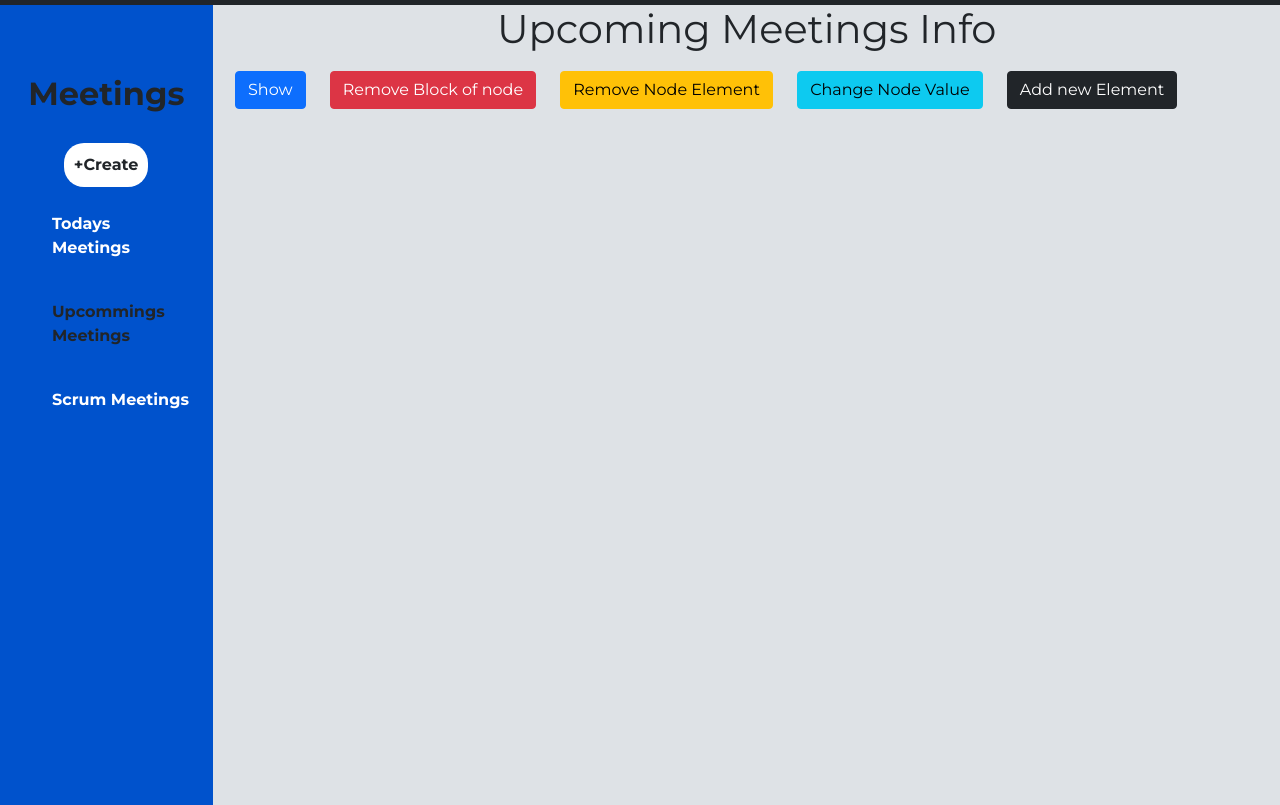
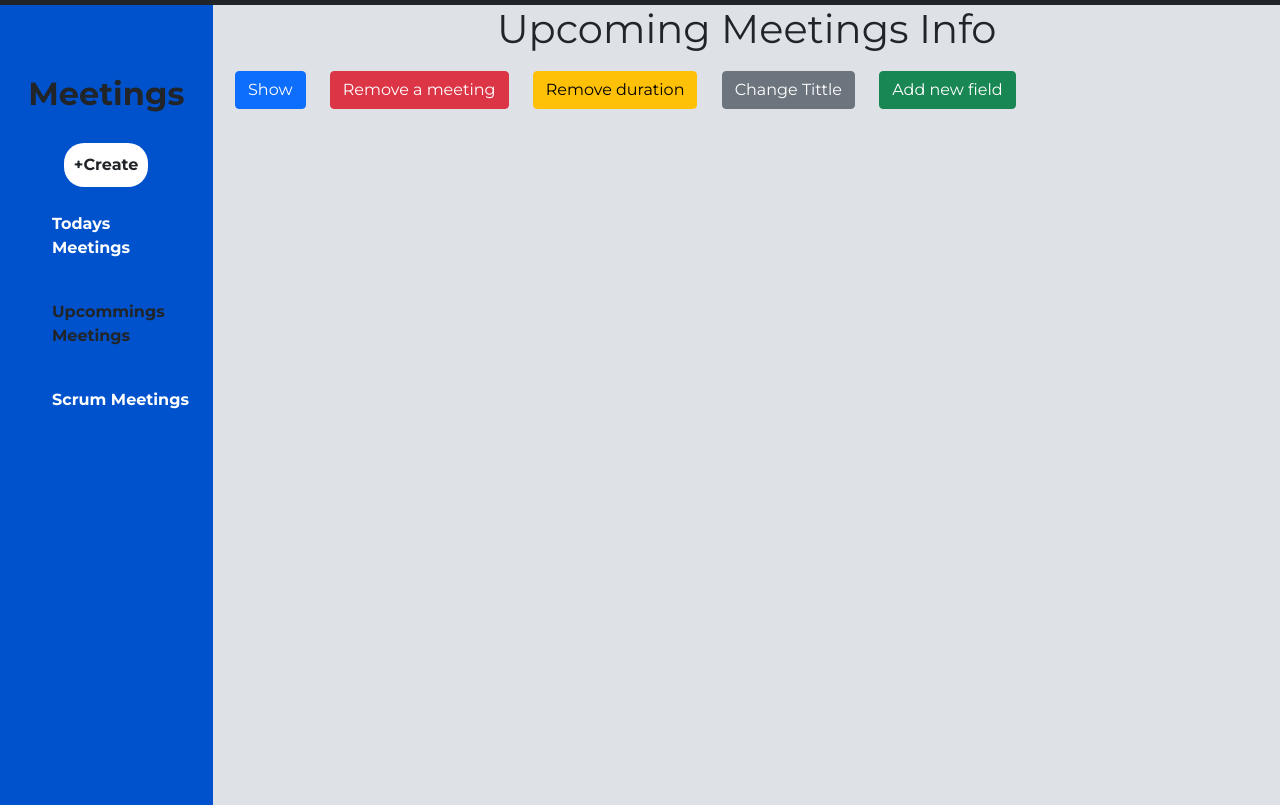
Before and after one commit to anushgs/Lab_programs-Lab_01, a plain HTML site: page upcomingMeeting.html in a window 1280 px wide. Shown: the part 51-856 px from the top of the page. Drawn offline with nearby package versions, Linux system fonts and the light colour scheme.

Commit message:
lab 5 v0.2

```diff
--- a/upcomingMeeting.html
+++ b/upcomingMeeting.html
@@ -89,11 +89,11 @@
 
  <div class ='container animate__animated animate__zoomIn'>
     <h1 style="text-align:center">Upcoming Meetings Info</h1>
-   <button  class="btn btn-primary" onclick = 'ldUpMeetingXML()'>Show</button>
-   <button class="btn btn-danger" onclick = "removeNode()">Remove Block of node</button>
-   <button  class="btn btn-warning" onclick = "removeNodeElement()">Remove Node Element</button>
-   <button class="btn btn-info" onclick = "changeNodeValue()">Change Node Value</button>
-   <button  class="btn btn-dark" onclick = "addNewElement()">Add new Element</button>
+   <button  class="btn btn-primary" onclick = 'ldUpMeetingXML()'>Show </button>
+   <button class="btn btn-danger" onclick = "removeNode()">Remove a meeting</button>
+   <button  class="btn btn-warning" onclick = "removeNodeElement()">Remove duration</button>
+   <button class="btn btn-secondary" onclick = "changeNodeValue()">Change Tittle</button>
+   <button  class="btn btn-success" onclick = "addNewElement()">Add new field</button>
 
    <table  id='upcomingMeeting_info' class = 'upcomingMeeting_table'>
     </div>
```
